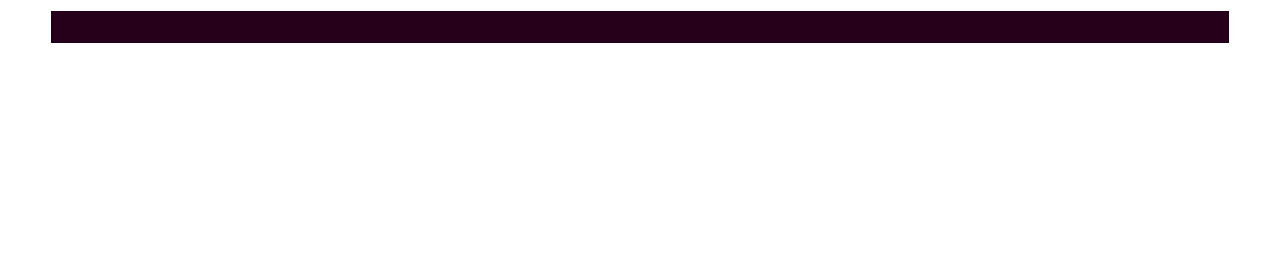
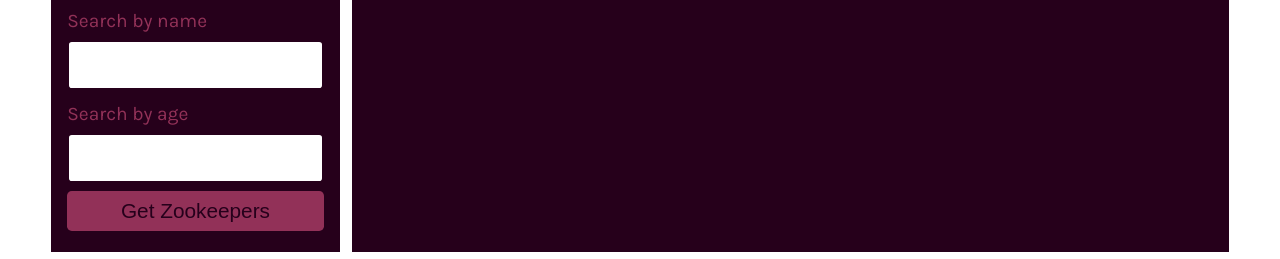
Before and after one commit to aldrinburgos18/zookeepr-v2, a website: page public/zookeepers.html in a window 1280 px wide. Shown: the part 245-504 px from the top of the page. Drawn offline with Linux system fonts and the light colour scheme; no server answers.

Commit message:
add search form for zookeeper page

```diff
--- a/public/zookeepers.html
+++ b/public/zookeepers.html
@@ -19,6 +19,21 @@
   </header>
 
   <main class="container-fluid mx-auto mb-3">
+    <section class="my-2 flex-row justify-space-between">
+      <div class="col-12 col-lg-3 bg-dark p-3">
+        <h3 class="text-light">Search for Zookeepers</h3>
+        <form id="zookeeper-form">
+          <label for="name-input" class="form-label">Search by name</label>
+          <input name="name" id="name-input" class="form-input" />
+          <label for="age-input" class="form-label">Search by age</label>
+          <input name="age" id="age-input" class="form-input" type="number" />
+          <button class="btn">Get Zookeepers</button>
+        </form>
+      </div>
+      <div class="col-12 col-lg-9 bg-dark p-3">
+        <div class="flex-row justify-space-between" id="display-area"></div>
+      </div>
+    </section>
     <section class="p-3 mb-3 bg-dark flex-row align-center">
       <h2 class="text-light col-12 col-lg-5">Our Zookeepers.</h2>
       <div class="col-12 col-lg-7 flex-row text-center justify-space-around align-center">
```
